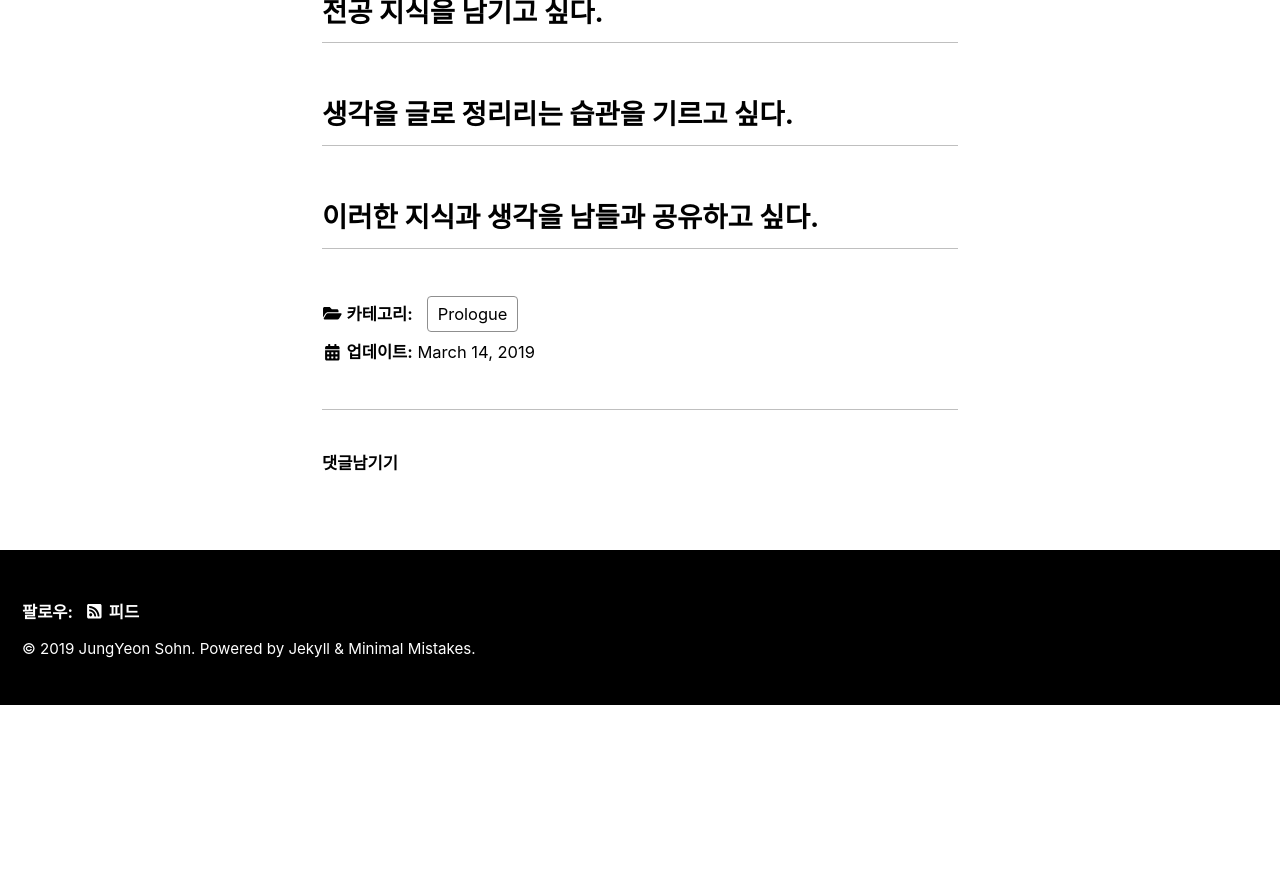
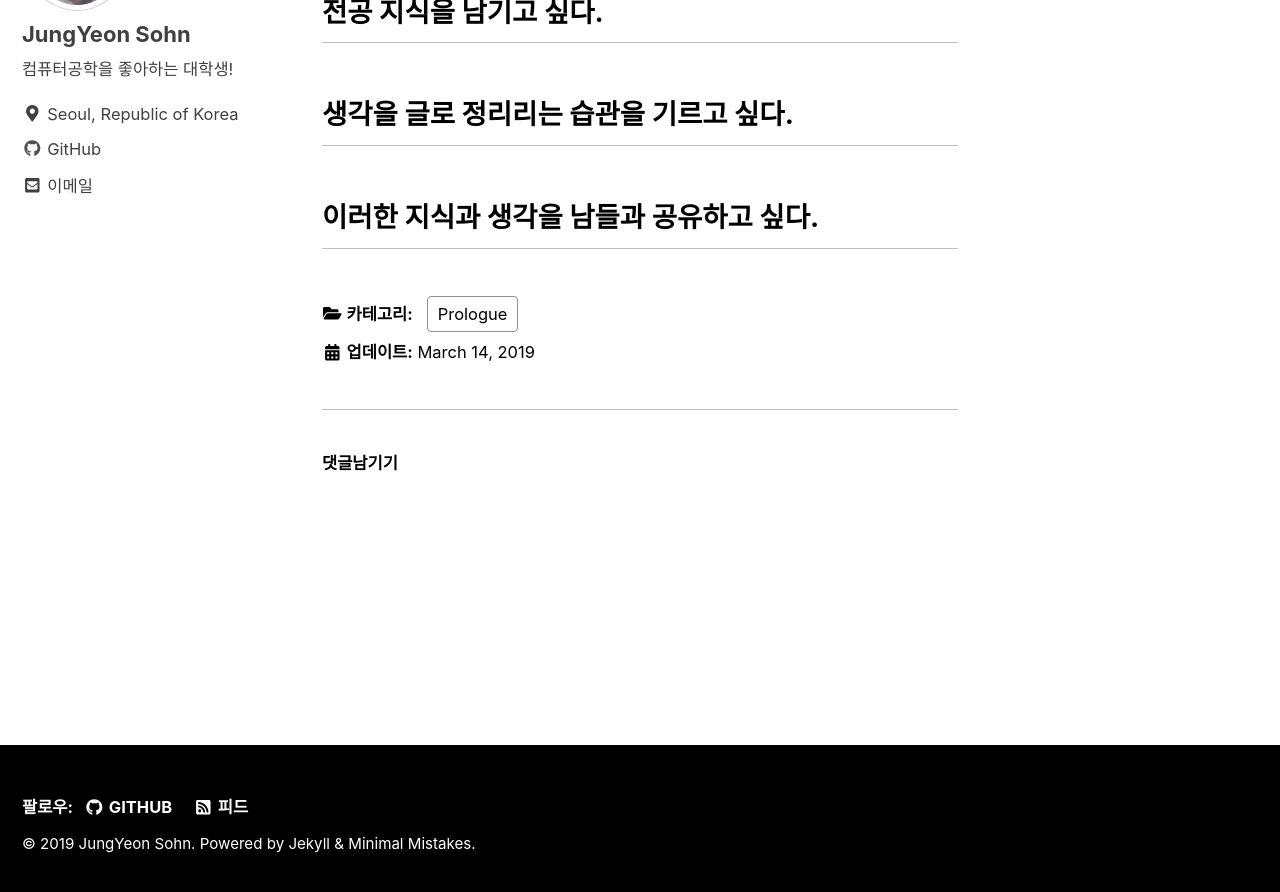
Before and after one commit to leesunkyu94/leesunkyu94.github.io, a Jekyll site: the page built from _posts/2019-03-14-first-post.md, in a window 1280 px wide and 900 px high, scrolled down 222 px. Shown: the top 892 px of the window. Built offline with Jekyll 4.4.1, drawn with Linux system fonts in a browser that asks for light colours; cached includes are drawn as plain includes; comment, search, counter and statistics services are not loaded; before the commit the page ends 927 px from its top, so only the background shows below that; some of the changed lines change nothing that is shown.

Commit message:
블로그 사이드바 수정

```diff
--- a/_config.yml
+++ b/_config.yml
@@ -126,7 +126,7 @@ author:
       # url: "https://facebook.com/"
     - label: "GitHub"
       icon: "fab fa-fw fa-github"
-      # url: "https://github.com/"
+      url: "https://github.com/sjy366"
     - label: "Instagram"
       icon: "fab fa-fw fa-instagram"
       # url: "https://instagram.com/"
@@ -142,7 +142,7 @@ footer:
       # url:
     - label: "GitHub"
       icon: "fab fa-fw fa-github"
-      # url:
+      url: "https://github.com/sjy366"
     - label: "GitLab"
       icon: "fab fa-fw fa-gitlab"
       # url:
@@ -288,7 +288,7 @@ defaults:
       type: posts
     values:
       layout: single
-      author_profile: false
+      author_profile: true
       read_time: false
       comments: true
       share: false
```
Also changed, not shown: assets/author/bio-photo.jpg.
